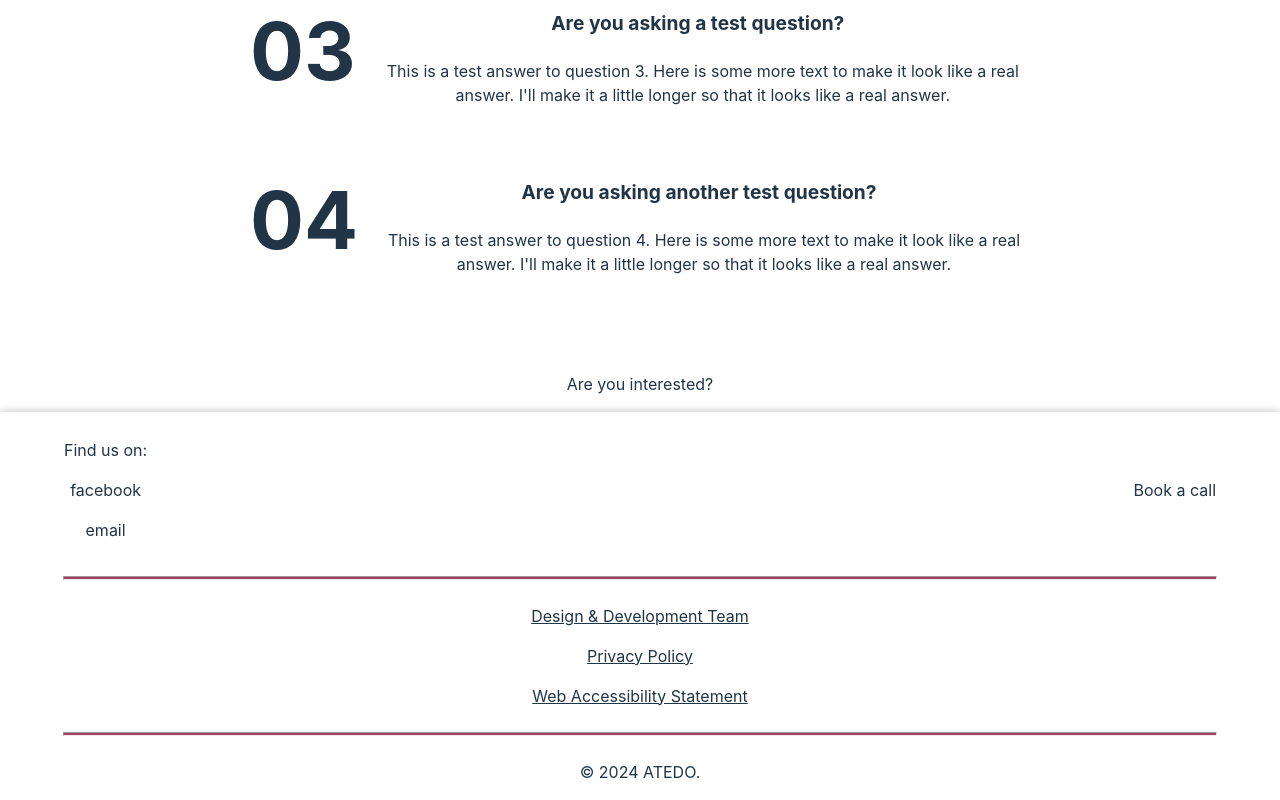
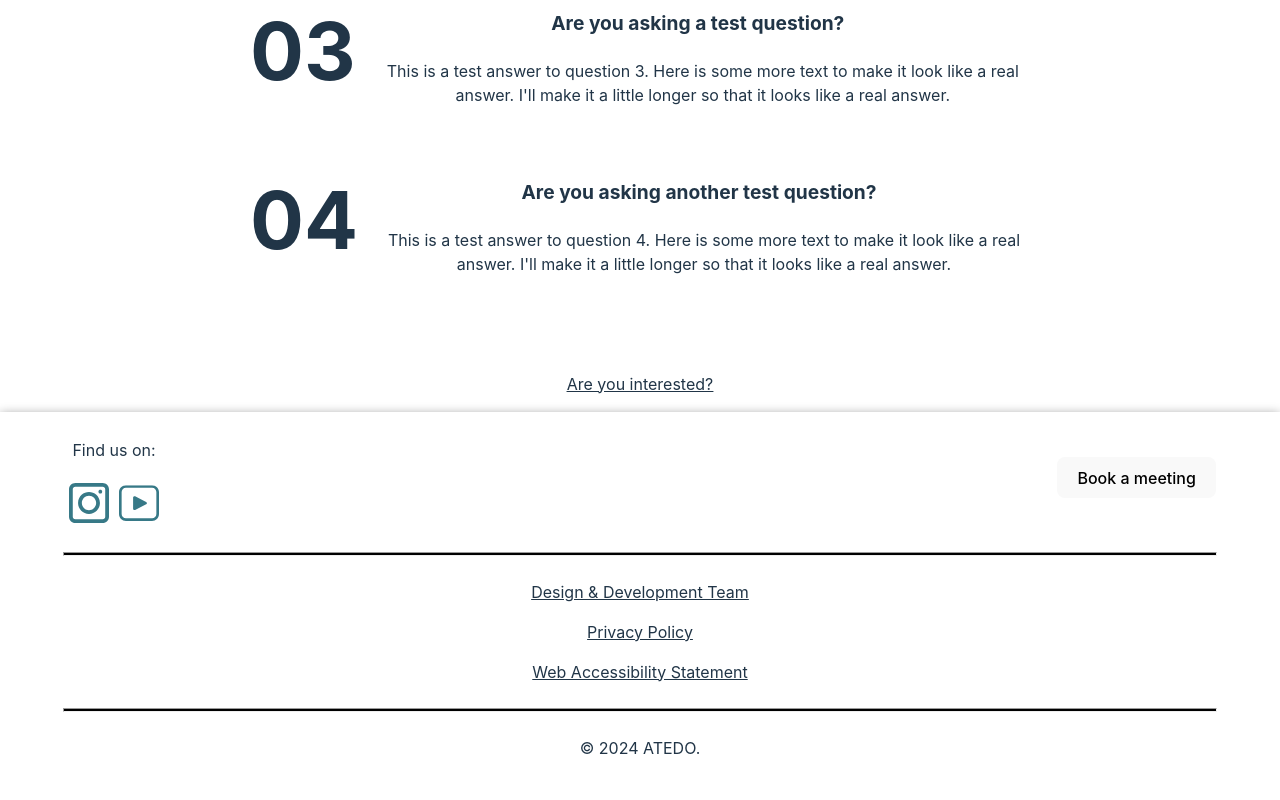
Before and after one commit to tomwebb2022/project360, a React (Vite) app in the folder project360/: page / in a window 1280 px wide. Shown: the part 1842-2642 px from the top of the page. After the commit the page ends 2618 px from the top, so only its background shows below. Built offline with nearby package versions, Linux system fonts and the light colour scheme.

Commit message:
Added more styling to footer

```diff
--- a/project360/src/App.css
+++ b/project360/src/App.css
@@ -51,3 +51,12 @@
 .calendly iframe {
   height: 1000px !important;
 }
+
+.text-link {
+  cursor: pointer;
+  text-decoration: underline;
+}
+
+.text-link:hover {
+  color: var(--teal);
+}
--- /dev/null
+++ b/project360/src/assets/index.js
@@ -0,0 +1,7 @@
+import instagramIcon from './instagram-icon.svg';
+import youtubeIcon from './youtube-icon.svg';
+
+export {
+    instagramIcon,
+    youtubeIcon
+}
--- a/project360/src/components/AreYouInterestedButton.jsx
+++ b/project360/src/components/AreYouInterestedButton.jsx
@@ -9,10 +9,10 @@ const AreYouInterestedButton = ({ formOpen, setFormOpen, emails, updateEmails })
   return (
     <div className="interested-button-container">
     <div
-    className="interested-button"
+    className="text-link"
     onClick={toggleForm}
     >
-        <p className="interested-button-text">Are you interested?</p>
+        <p className="text-link">Are you interested?</p>
 
     </div>
 
--- a/project360/src/components/common/AccessibilityPopup.jsx
+++ b/project360/src/components/common/AccessibilityPopup.jsx
@@ -28,8 +28,11 @@ const AccessibilityPopup = ({ isOpen, onClose }) => {
     >
       <div className="text-popups-container">
 
-      <h1 className="text-popup-footer">Web Accessibility Statement</h1>
+      <h2 className="title-popup-footer">Web Accessibility Statement</h2>
 
+      <p className="text-popup-footer">
+        ATEDO is committed to ensuring digital accessibility for people with disabilities. We are continually improving the user experience for everyone, and applying the relevant accessibility standards.
+      </p>
       </div>
     </Modal>
   );
--- a/project360/src/components/common/Footer.css
+++ b/project360/src/components/common/Footer.css
@@ -13,7 +13,7 @@
 .footer-divider {
     width: 90%;
     height: 2px;
-    background-color: var(--pink);
+    background-color: black;
 }
 
 .footer-contact-top {
@@ -46,3 +46,8 @@
 .footer-popup-button:active {
     color: var(--pink);
 }
+
+.contact-icon {
+   width: 40px;
+   padding: 5px;
+}
--- a/project360/src/components/common/Footer.jsx
+++ b/project360/src/components/common/Footer.jsx
@@ -1,5 +1,6 @@
 import "./Footer.css";
 import { PrivacyPopup, TeamPopup, AccessibilityPopup } from "./index";
+import { instagramIcon, youtubeIcon } from "../../assets";
 
 const Footer = ({ modalState, setModalState }) => {
   const { privacyOpen, teamOpen, accessibilityOpen } = modalState;
@@ -36,14 +37,30 @@ const Footer = ({ modalState, setModalState }) => {
       <div>
           <p>Find us on:</p>
         </div>
-          <div className="contact-icons">
-            <p>facebook</p>
-            <p>email</p>
+          <div>
+            <a
+              href="https://www.instagram.com/jamescourtenay/"
+              target="_blank"
+              rel="noreferrer"
+              alt="link to Instagram profile"
+            >
+              <img src={instagramIcon} alt="Instagram" className="contact-icon" />
+            </a>
+            <a
+              href="https://www.youtube.com/@bulaboy183"
+              target="_blank"
+              rel="noreferrer"
+              alt="link to Youtube channel"
+            >
+              <img src={youtubeIcon} alt="Youtube" className="contact-icon" />
+            </a>
             </div>
         </div>
 
         <div className="calendly-link-container">
-          <p>Book a call</p>
+          <a href="https://calendly.com/anastasiaadamoudi/30min?month=2024-03" target="_blank" rel="noreferrer">
+          <button className="submit-button">Book a meeting</button>
+          </a>
         </div>
       </div>
 
@@ -55,7 +72,7 @@ const Footer = ({ modalState, setModalState }) => {
           <p
             type="button"
             onClick={toggleTeamModal}
-            className="footer-popup-button"
+            className="text-link"
           >
             Design & Development Team
           </p>
@@ -65,7 +82,7 @@ const Footer = ({ modalState, setModalState }) => {
           <p
             type="button"
             onClick={togglePrivacyModal}
-            className="footer-popup-button"
+            className="text-link"
           >
             Privacy Policy
           </p>
@@ -78,7 +95,7 @@ const Footer = ({ modalState, setModalState }) => {
           <p
             type="button"
             onClick={toggleAccessibilityModal}
-            className="footer-popup-button"
+            className="text-link"
           >
             Web Accessibility Statement
           </p>
--- a/project360/src/components/common/PrivacyPopup.jsx
+++ b/project360/src/components/common/PrivacyPopup.jsx
@@ -28,7 +28,11 @@ const PrivacyPopup = ({ isOpen, onClose }) => {
     >
       <div className="text-popups-container">
 
-      <h1 className="text-popup-footer">Privacy Policy</h1>
+      <h2 className="title-popup-footer">Privacy Policy</h2>
+
+      <p className="text-popup-footer">
+      If you subscribe to our newsletter, we will use your email address to send you updates about our products and services. We will never share your name and email address with third parties.
+      </p>
 
       </div>
     </Modal>
--- a/project360/src/components/common/TeamPopup.jsx
+++ b/project360/src/components/common/TeamPopup.jsx
@@ -28,7 +28,7 @@ const TeamPopup = ({ isOpen, onClose }) => {
     >
       <div className="text-popups-container">
 
-      <h1 className="text-popup-footer">Design & Development Team</h1>
+      <h1 className="title-popup-footer">Design & Development Team</h1>
 
       </div>
     </Modal>
```
Also changed, not shown: project360/src/assets/instagram-icon.svg (added), project360/src/assets/youtube-icon.svg (added).
